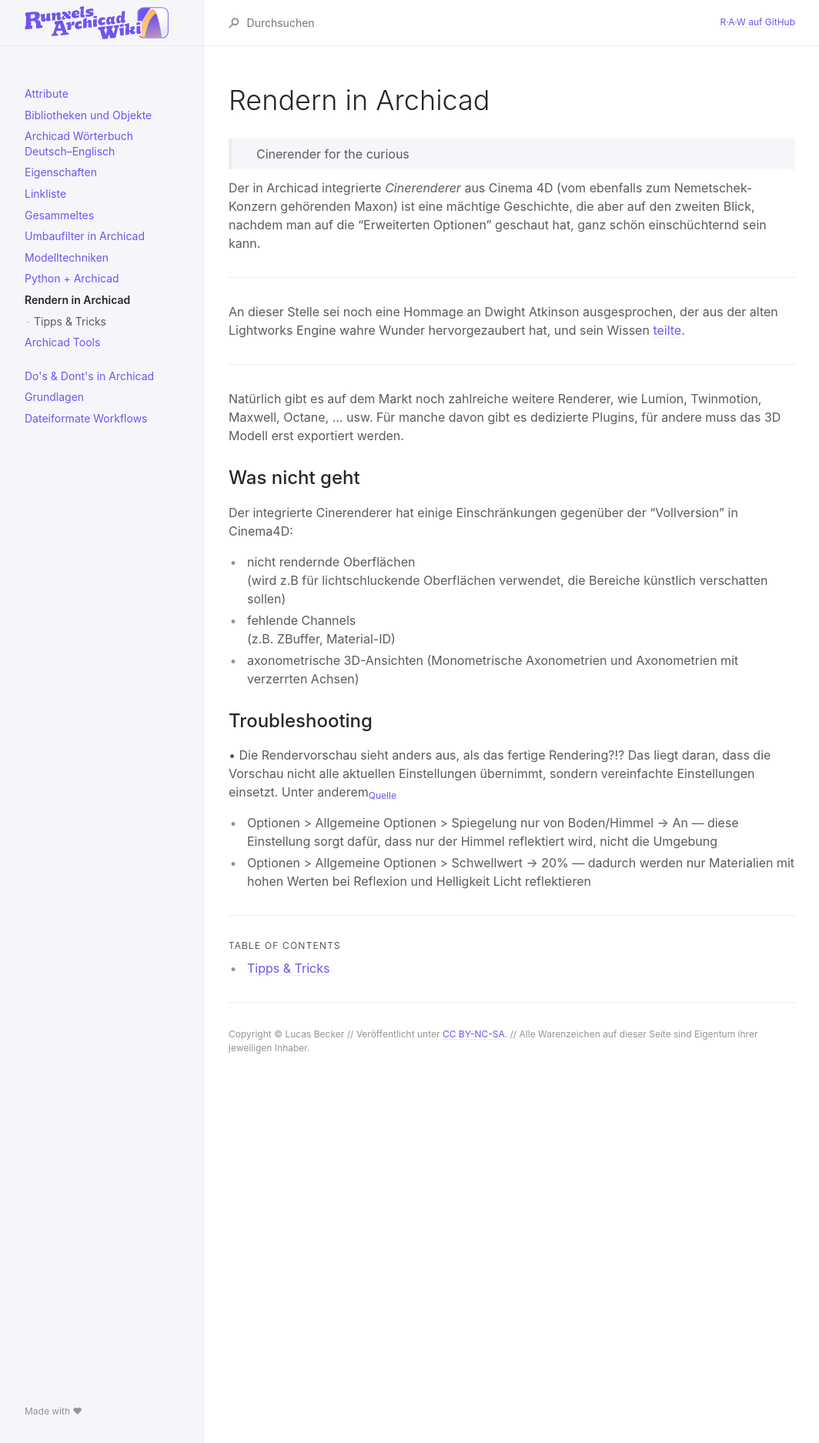
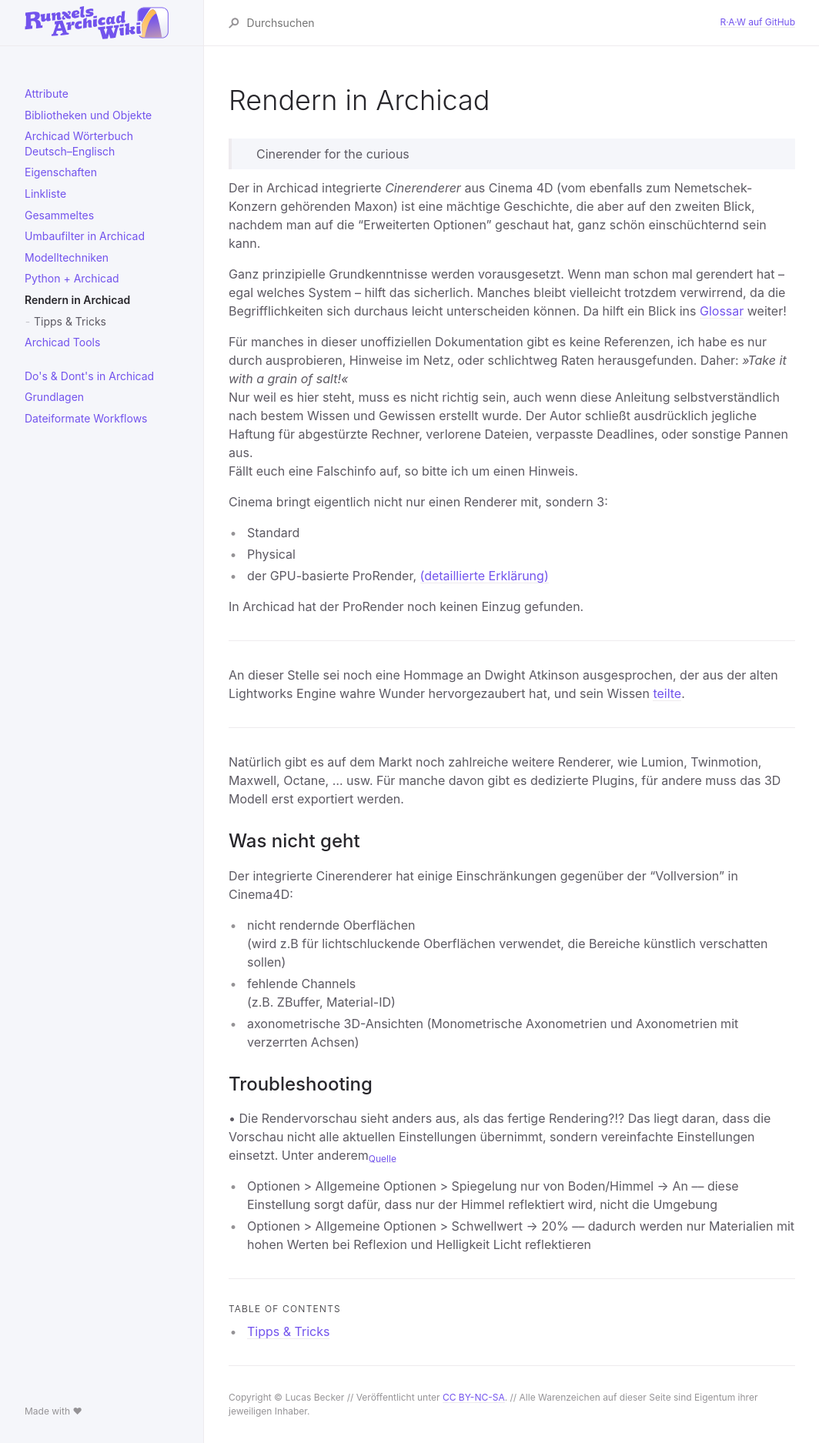
Before and after one commit to runxel/archicad-wiki, a Jekyll site: the page built from _pages/Rendern/index.md, in a window 1280 px wide. Shown: the whole page at 77% size, without its empty margins (107-1171 px from the left). Built offline with Jekyll 4.4.1, drawn with Linux system fonts in a browser that asks for light colours.

Commit message:
Update index.md

```diff
--- a/_pages/Rendern/index.md
+++ b/_pages/Rendern/index.md
@@ -10,9 +10,19 @@ has_children: true
 
 Der in Archicad integrierte _Cinerenderer_ aus Cinema 4D (vom ebenfalls zum Nemetschek-Konzern gehörenden Maxon) ist eine mächtige Geschichte, die aber auf den zweiten Blick, nachdem man auf die "Erweiterten Optionen" geschaut hat, ganz schön einschüchternd sein kann.
 
+Ganz prinzipielle Grundkenntnisse werden vorausgesetzt. Wenn man schon mal gerendert hat – egal welches System – hilft das sicherlich. Manches bleibt vielleicht trotzdem verwirrend, da die Begrifflichkeiten sich durchaus leicht unterscheiden können. Da hilft ein Blick ins [Glossar](/rendern/glossar/) weiter!
+
+Für manches in dieser unoffiziellen Dokumentation gibt es keine Referenzen, ich habe es nur durch ausprobieren, Hinweise im Netz, oder schlichtweg Raten herausgefunden. Daher: _»Take it with a grain of salt!«_
+Nur weil es hier steht, muss es nicht richtig sein, auch wenn diese Anleitung selbstverständlich nach bestem Wissen und Gewissen erstellt wurde. Der Autor schließt ausdrücklich jegliche Haftung für abgestürzte Rechner, verlorene Dateien, verpasste Deadlines, oder sonstige Pannen aus.
+Fällt euch eine Falschinfo auf, so bitte ich um einen Hinweis.
 
 
+Cinema bringt eigentlich nicht nur einen Renderer mit, sondern 3:
+- Standard
+- Physical
+- der GPU-basierte ProRender, [(detaillierte Erklärung)](https://help.maxon.net/de/index.html#56141)
 
+In Archicad hat der ProRender noch keinen Einzug gefunden.
 
 ---
 
```
